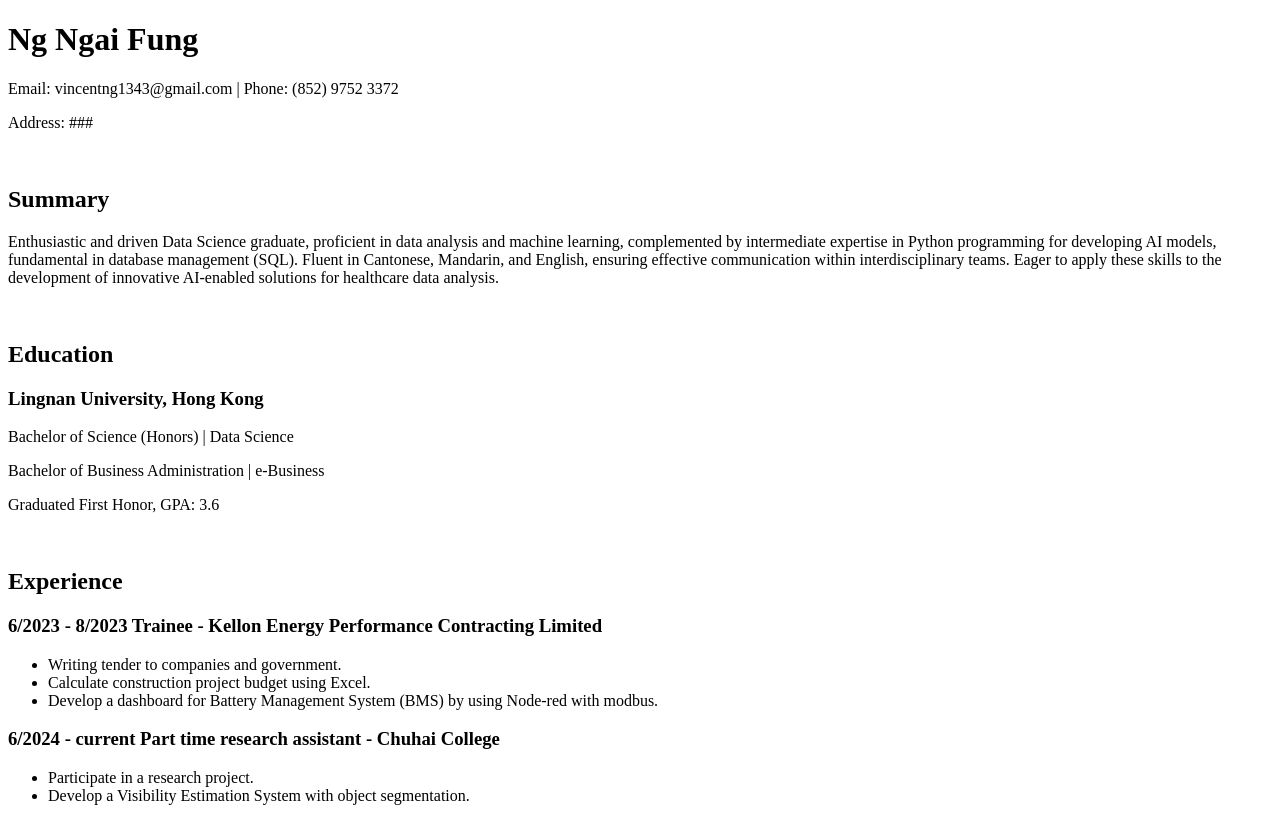
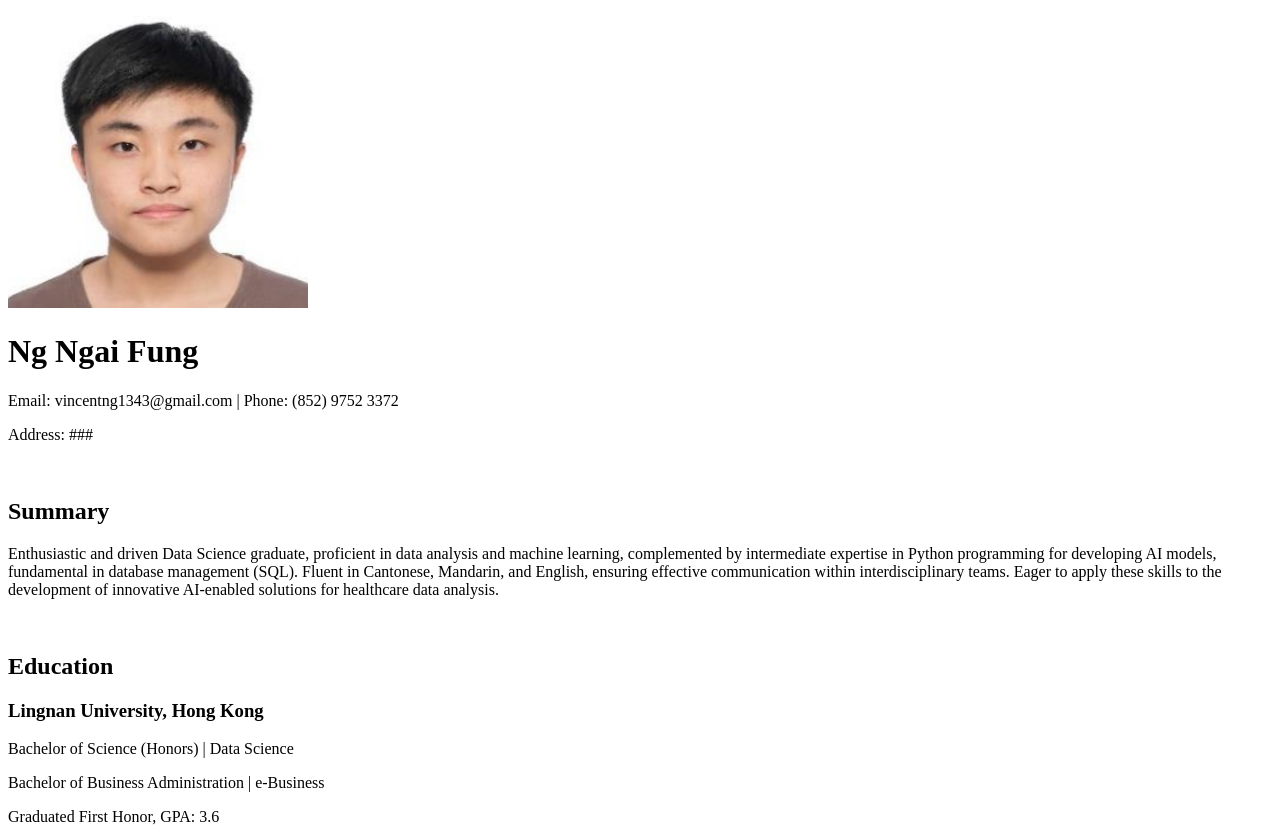
Before and after one commit to NgNgaiFung/CDS4004, a plain HTML site: page T01/resume.html in a window 1280 px wide. Shown: the top 829 px of the page. Drawn offline with Linux system fonts and the light colour scheme.

Commit message:
add picture

```diff
--- a/T01/resume.html
+++ b/T01/resume.html
@@ -7,6 +7,7 @@
 </head>
 <body>
     <header>
+        <img src="img.png" alt="Myphoto" width="300" height="300">
         <h1>Ng Ngai Fung</h1>
         <p>Email: vincentng1343@gmail.com | Phone: (852) 9752 3372</p>
         <p>Address: ###</p>
```
Also changed, not shown: T01/img.png (added).
